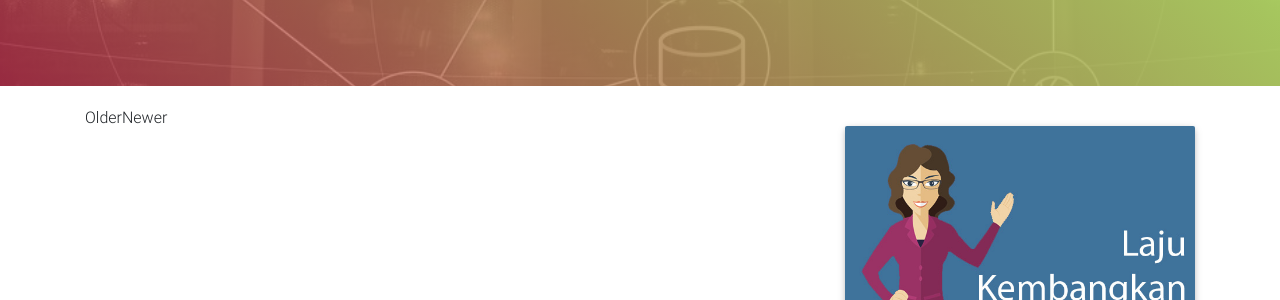
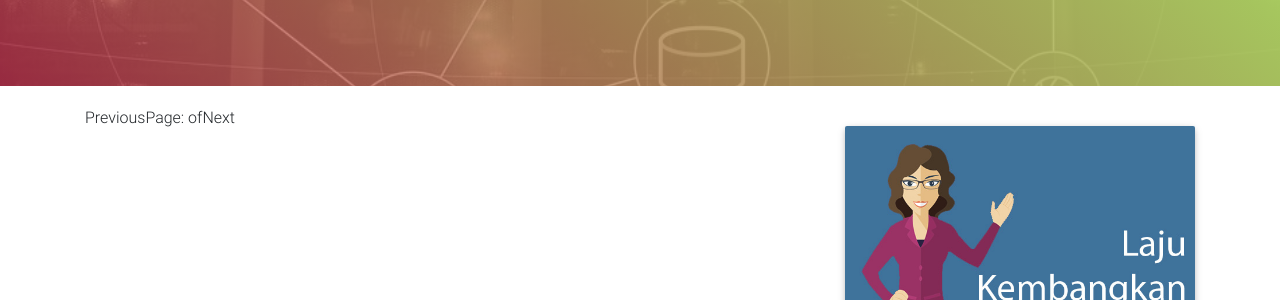
Before and after one commit to PutraBinangkit/putrabinangkit.github.io, a Jekyll site: the page built from artikel.html, in a window 1280 px wide and 900 px high. Shown: the part 214-514 px from the top of the window. Built offline with Jekyll 4.4.1, drawn with Linux system fonts in a browser that asks for light colours.

Commit message:
tag to cat

```diff
--- a/artikel.html
+++ b/artikel.html
@@ -12,15 +12,15 @@
             <div class="row">
 
                <div class="col-lg-8 artikel">
-{% for post in paginator.posts %}
+               {% for post in paginator.posts %}
                     <!--Post-->
                     <div class="post-wrapper wow fadeIn" data-wow-delay="0.2s">
                         <!--Post data-->
                          <h1 class="h1-responsive font-bold"><a href="{{ post.url }}">{{ post.title }}</a></h1>
-                            <h6>Ditulis oleh <a href="{{ site.url }}"><strong>Putra Binangkit</strong></a> pada {{ post.date | date_to_string }} di
+                            <h6>Ditulis oleh <a href="{{ site.url }}"><strong>Putra Binangkit</strong></a> pada {{ post.date }} di
                             {% if post.category %} |
     {% for category in post.category %}
-    <a href="{{ site.baseurl }}/category/{{ tag | slugify }}" class="post-tag">{{ category }}</a>
+    <a href="{{ site.baseurl }}/category/{{ category | slugify }}" class="post-tag">{{ category }}</a>
     {% endfor %}
     {% endif %}</h6>
 
@@ -37,20 +37,17 @@
                     <hr>
 {% endfor %}
                     <!--Pagination-->
-                    <div class="pagination">
+                 <div class="pagination">
+  {% if paginator.previous_page %}
+    <a href="{{ paginator.previous_page_path }}" class="previous">Previous</a>
+  {% else %}
+    <span class="previous">Previous</span>
+  {% endif %}
+  <span class="page_number ">Page: {{ paginator.page }} of {{ paginator.total_pages }}</span>
   {% if paginator.next_page %}
-    <a class="pagination-item older" href="{{ site.baseurl }}/page{{paginator.next_page}}">Older</a>
+    <a href="{{ paginator.next_page_path }}" class="next">Next</a>
   {% else %}
-    <span class="pagination-item older">Older</span>
-  {% endif %}
-  {% if paginator.previous_page %}
-    {% if paginator.page == 2 %}
-      <a class="pagination-item newer" href="{{ site.baseurl }}/">Newer</a>
-    {% else %}
-      <a class="pagination-item newer" href="{{ site.baseurl }}/page{{paginator.previous_page}}">Newer</a>
-    {% endif %}
-  {% else %}
-    <span class="pagination-item newer">Newer</span>
+    <span class="next ">Next</span>
   {% endif %}
 </div>
                     <!--/.Pagination-->
--- a/blog.html
+++ b/blog.html
@@ -20,7 +20,7 @@
                            <h6>Ditulis oleh <a href="{{ site.url }}"><strong>Putra Binangkit</strong></a> pada {{ post.date | date_to_string }} di
                               {% if post.category %} |
     {% for category in post.category %}
-    <a href="{{ site.baseurl }}/category/{{ tag | slugify }}" class="post-tag">{{ category }}</a>
+    <a href="{{ site.baseurl }}/category/{{ category | slugify }}" class="post-tag">{{ category }}</a>
     {% endfor %}
     {% endif %}</h6>
 </h6>
```
